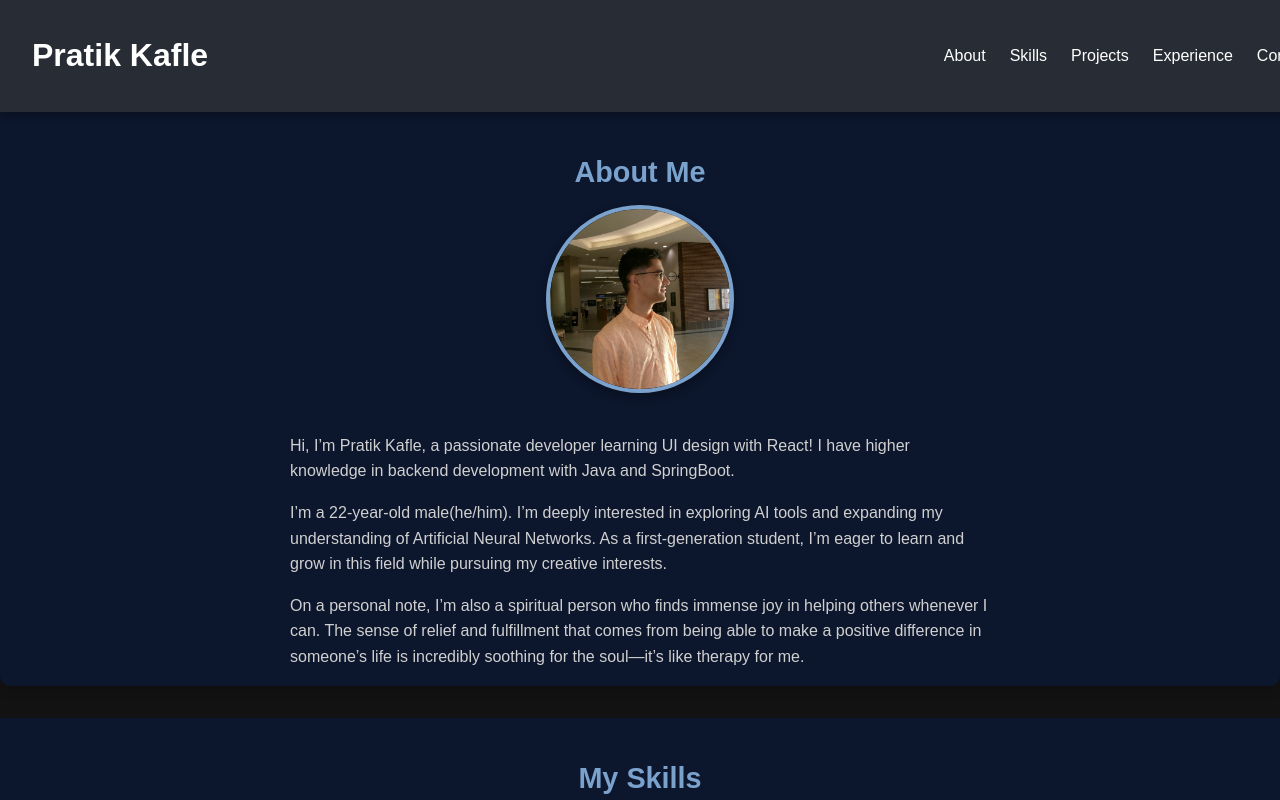
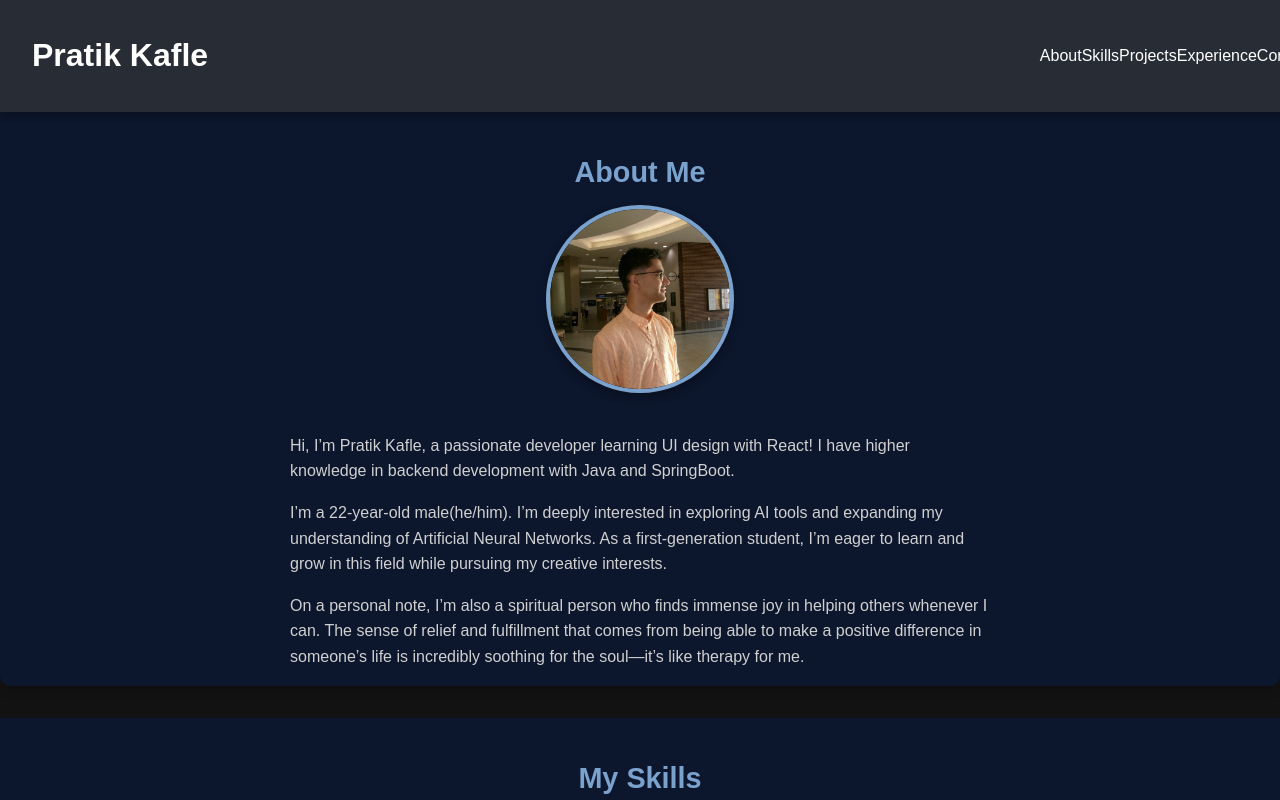
Before and after one commit to pratikkafle608/my-portfolio, a React (Create React App) app: page / in a window 1280 px wide. Shown: the top 800 px of the page. Built offline with nearby package versions, Linux system fonts and the light colour scheme.

Commit message:
Update Header.css

```diff
--- a/src/components/Header.css
+++ b/src/components/Header.css
@@ -31,21 +31,22 @@
   z-index: 1000;
 }
 
-/* Style the navigation links container */
-.header nav {
-  /* This is the key change: use Flexbox and 'gap' for spacing. */
+
+.header {
   display: flex;
-  /* The gap property creates space between the links */
-  gap: 1.5rem;
-  /* Ensure the nav can wrap to the next line on very small screens */
-  flex-wrap: wrap;
-  /* Center the links vertically within the nav container */
+  flex-wrap: wrap; /* Add this */
+  justify-content: space-between;
   align-items: center;
+  padding: 1rem 2rem;
+  background-color: #282c34;
+  color: white;
+  position: fixed;
+  top: 0;
+  width: 100%;
+  box-shadow: 0 2px 10px rgba(0, 0, 0, 0.3);
+  z-index: 1000;
+}
 
-  flex-shrink:1;
-
-  overflow-x:auto;
-}
 
 /* Style the navigation links for better appearance */
 .header nav a {
```
